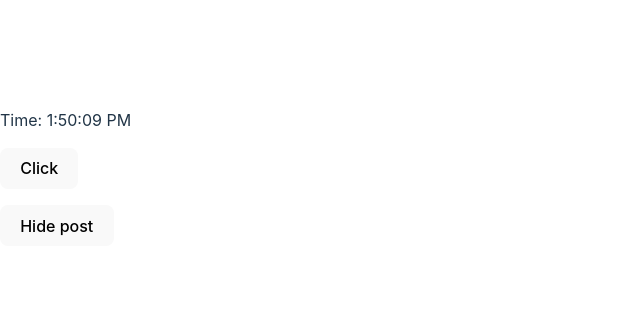
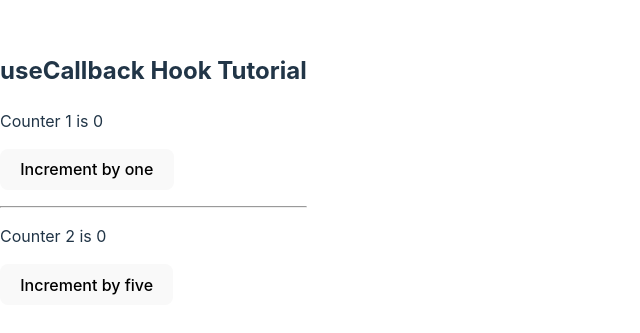
Before and after one commit to RezwanRahin/Think-In-A-React-Way, a React (Vite) app: page / in a window 1280 px wide. Shown: the part 223-556 px from the top of the page, without its empty margins (0-640 px from the left). Built offline with nearby package versions, Linux system fonts and the light colour scheme.

Commit message:
feat: add 'Title', 'ShowCount', & 'Button' component inside 'App' component

```diff
--- a/src/App.jsx
+++ b/src/App.jsx
@@ -1,17 +1,28 @@
 import { useState } from "react";
-import MyComponent from "./components/MyComponent";
+import Title from "./components/Title";
+import ShowCount from "./components/ShowCount";
+import Button from "./components/Button";
 
 function App() {
-	const [show, setShow] = useState(true);
+	const [count1, setCount1] = useState(0);
+	const [count2, setCount2] = useState(0);
+
+	const incrementByOne = () => {
+		setCount1((prevState) => prevState + 1);
+	};
+
+	const incrementByFive = () => {
+		setCount2((prevState) => prevState + 5);
+	};
 
 	return (
 		<div className="app">
-			<div>{show && <MyComponent />}</div>
-			<p>
-				<button type="button" onClick={() => setShow((prevState) => !prevState)}>
-					{show ? 'Hide post' : 'Show post'}
-				</button>
-			</p>
+			<Title />
+			<ShowCount count={count1} title="Counter 1" />
+			<Button handleClick={incrementByOne}>Increment by one</Button>
+			<hr />
+			<ShowCount count={count2} title="Counter 2" />
+			<Button handleClick={incrementByFive}>Increment by five</Button>
 		</div>
 	);
 }
```
